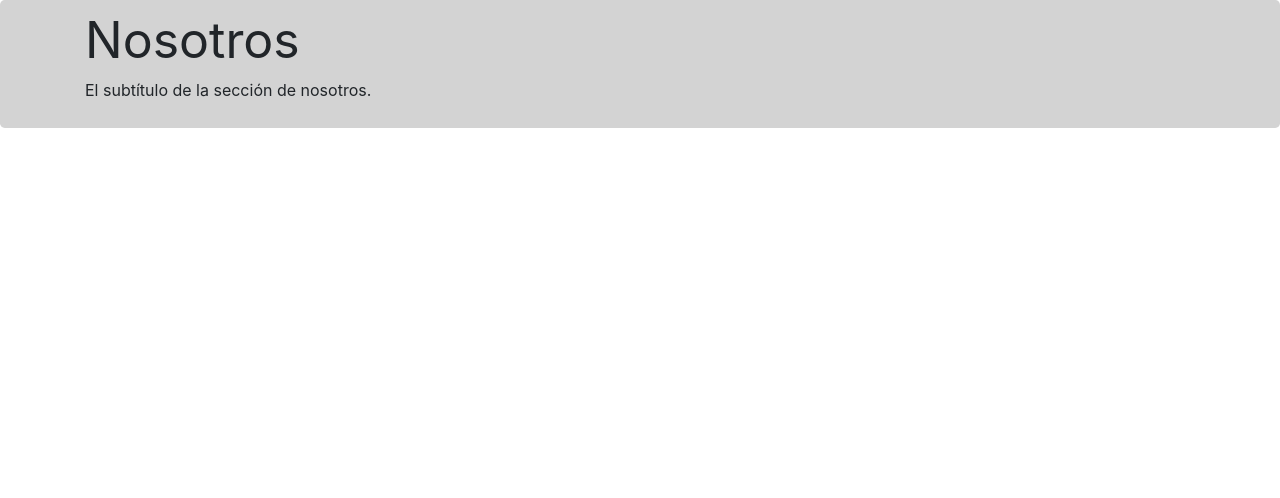
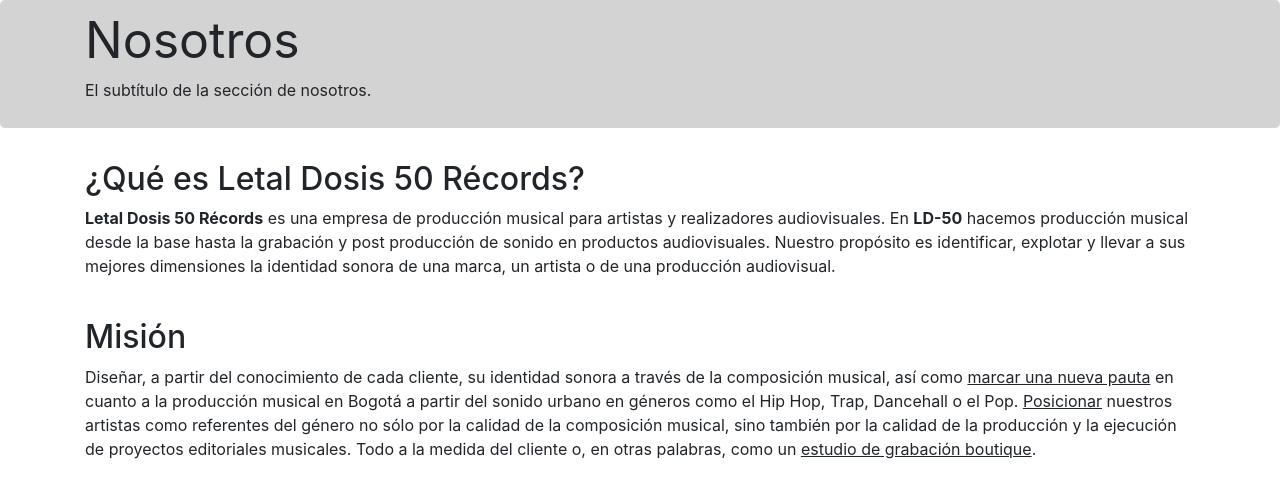
Before and after one commit to NestorJauregui/LD50_Web_Page, a Python web app: template LD50/website/templates/nosotros.html in a window 1280 px wide. Shown: the part 56-554 px from the top of the page. Run offline with Jinja, Linux system fonts and the light colour scheme; the template is opened without the code that fills it, so the values that code supplies are empty; some libraries are stand-ins or nearby versions.

Commit message:
Blog temporalmente terminado. Trabajando en la página de nosotros.

```diff
--- a/LD50/website/templates/blog.html
+++ b/LD50/website/templates/blog.html
@@ -3,6 +3,7 @@
 {% block subjumbotron %}El subtítulo de la sección del blog.{% endblock %}
 
 {% block content %}
+    <div id="blog-contenidos">
         <article style="border-bottom: 1px solid #999; padding-bottom: 20px; margin-bottom: 20px;">
             <a href="{{ url_for('static', filename='/images/Imagen_muestra.png') }}">
                 <img src="{{ url_for('static', filename='/images/Imagen_muestra.png') }}" alt="Imagen de prueba para la página" class="float-left" style="padding-right: 20px" width="300">
@@ -31,4 +32,9 @@
                 <button type="button" class="btn btn-link" style="padding-left: 0px; padding-bottom: 10px;">Leer más...</button>
             </div>
         </article>
+    </div>
+    <div id="blog-conexiones">
+        <p class="h5">Visita el <span><a href="/">Inicio</a></span> para saber más de nosotros.</p>
+    </div>
+    <br/>
 {% endblock %}
--- a/LD50/website/templates/nosotros.html
+++ b/LD50/website/templates/nosotros.html
@@ -3,5 +3,15 @@
 {% block subjumbotron %}El subtítulo de la sección de nosotros.{% endblock %}
 
 {% block content %}
-
+    <div id="nosotros-contenido">
+        <div id="que-es">
+            <h2>¿Qué es Letal Dosis 50 Récords?</h2>
+            <p><span class="font-weight-bold">Letal Dosis 50 Récords</span> es una empresa de producción musical para artistas y realizadores audiovisuales. En <span class="font-weight-bold">LD-50</span> hacemos producción musical desde la base hasta la grabación y post producción de sonido en productos audiovisuales. Nuestro propósito es identificar, explotar y llevar a sus mejores dimensiones la identidad sonora de una marca, un artista o de una producción audiovisual.</p>
+        </div>
+        <br/>
+        <div id="mision">
+            <h2>Misión</h2>
+            <p>Diseñar, a partir del conocimiento de cada cliente, su identidad sonora a través de la composición musical, así como <ins>marcar una nueva pauta</ins> en cuanto a la producción musical en Bogotá a partir del sonido urbano en géneros como el Hip Hop, Trap, Dancehall o el Pop. <ins>Posicionar</ins> nuestros artistas como referentes del género no sólo por la calidad de la composición musical, sino también por la calidad de la producción y la ejecución de proyectos editoriales musicales. Todo a la medida del cliente o, en otras palabras, como un <ins>estudio de grabación boutique</ins>.</p>
+        </div>
+    </div>
 {% endblock %}
```
Lines whose indentation alone changed are shown as unchanged.
